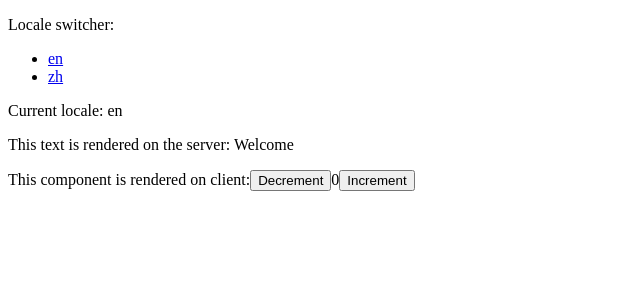
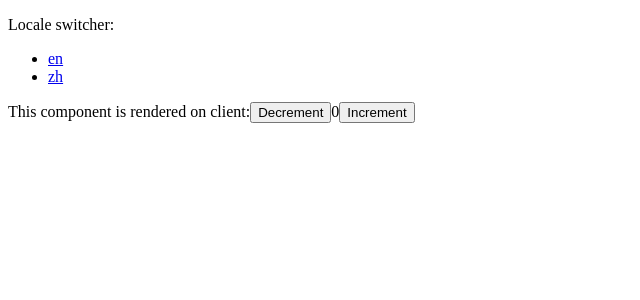
Before and after one commit to marvin-season/next14-app-i18n, a Next.js app: page /en in a window 1280 px wide. Shown: the top 300 px of the page, without its empty margins (0-640 px from the left). Built offline with nearby package versions, Linux system fonts and the light colour scheme.

Commit message:
📦 NEW: convert to context

```diff
--- /dev/null
+++ b/src/app/[lang]/components/providers.tsx
@@ -0,0 +1,13 @@
+"use client";
+
+import { createContext } from "react";
+
+const I18nContext = createContext<any>(null);
+
+export default function Providers({ children, dictionary }: { children: React.ReactNode, dictionary: any }) {
+    return <>
+        <I18nContext.Provider value={dictionary}>
+            {children}
+        </I18nContext.Provider>
+    </>;
+}
--- a/src/app/[lang]/page.tsx
+++ b/src/app/[lang]/page.tsx
@@ -2,6 +2,7 @@ import { getDictionary } from "../../../getDictionary";
 import { Locale } from "../../../i18n-config";
 import Counter from "./components/counter";
 import LocaleSwitcher from "./components/LocaleSwitcher";
+import Providers from "./components/providers";
 
 export default async function IndexPage({
   params: { lang },
@@ -13,14 +14,9 @@ export default async function IndexPage({
   return (
     <div>
       <LocaleSwitcher />
-      <div>
-        <p>Current locale: {lang}</p>
-        <p>
-          This text is rendered on the server:{" "}
-          {dictionary["server-component"].welcome}
-        </p>
+      <Providers dictionary={dictionary}>
         <Counter dictionary={dictionary.counter} />
-      </div>
+      </Providers>
     </div>
   );
 }
```
